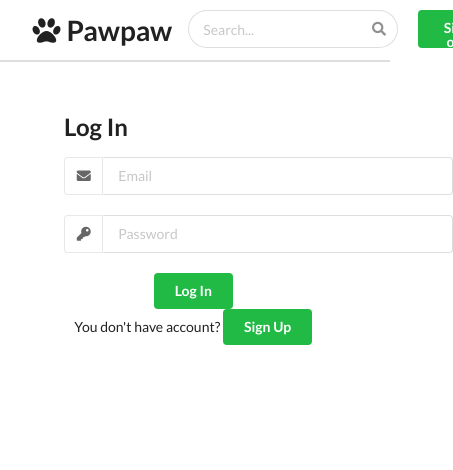
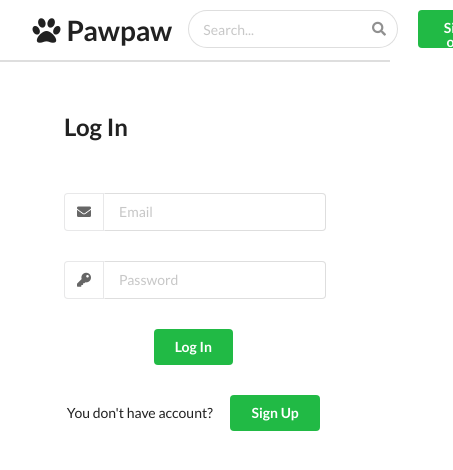
Before and after one commit to arisa-hirata/react-aws-graphql, a React (Create React App) app: page /login in a window 390 px wide. Shown: the top 470 px of the page, 453 px wide, since content can reach past the window. Built offline with nearby package versions, Linux system fonts and the light colour scheme.

Commit message:
make it responsive

```diff
--- a/src/components/App.css
+++ b/src/components/App.css
@@ -1,3 +1,9 @@
+/* breakpoints */
+/* below 768px
+   768px - 991px
+   992px - 1200px
+   above 1200px */
+
 header {
   border-bottom: 2px solid rgba(34, 36, 38, 0.15);
   position: fixed;
@@ -48,6 +54,20 @@ main {
   min-height: calc(100vh - 62px);
   padding: 2em 6em;
 }
+@media only screen and (max-width: 767px) {
+  main {
+    width: 100%;
+    border-left: none;
+  }
+  .sidebar {
+    display: none;
+  }
+}
+@media only screen and (max-width: 991px) {
+  main {
+    padding: 20px;
+  }
+}
 
 /* Parts */
 /* Topic */
@@ -87,6 +107,10 @@ main {
 .topic-box-content ul {
   padding: 0;
 }
+.topic-box-content .name {
+  font-weight: bold;
+  margin-left: 15px;
+}
 
 /* Pages */
 /* One column */
@@ -96,6 +120,9 @@ main {
 }
 .two-column {
   padding-top: 62px;
+}
+.one-column h2 {
+  margin-bottom: 50px;
 }
 /* main */
 .create-button {
@@ -114,6 +141,9 @@ main {
   text-align: center;
 }
 /* Topic page */
+.topic {
+  margin-top: 30px;
+}
 .topic-box {
   border: 1px solid rgba(34, 36, 38, 0.1);
   margin-bottom: 30px;
@@ -151,9 +181,49 @@ main {
   margin: 0 auto;
   display: block;
 }
-/* Sign Up */
-.ui.labeled.input {
+/* Topic List page */
+.topic-list {
+  margin-top: -30px;
+}
+.topic-list h2 {
   margin-bottom: 20px;
+}
+/* Log In */
+.log-in .to-signup {
+  margin-top: 30px;
+}
+.log-in .to-signup button {
+  margin-left: 15px;
+}
+/* form */
+button.center {
+  display: block !important;
+  margin: 0 auto !important;
+}
+.input-form {
+  text-align: center;
+  max-width: 400px;
+  margin: 0 auto;
+}
+.input-form
+  .ui.labeled.input:not([class*='corner labeled'])
+  .label:first-child {
+  width: 40px;
+}
+.input-form .ui.labeled.input {
+  margin-bottom: 30px;
+  width: 100%;
+}
+.login .input-form .ui.labeled.input {
+  margin-bottom: 150px;
+}
+.input-form .ui.input > input {
+  max-width: calc(100% - 40px) !important;
+  width: calc(100% - 40px) !important;
+}
+.ui.form textarea,
+.ui.form input {
+  border-radius: 0 !important;
 }
 .ui.labeled.input .ui.label {
   background-color: #fff;
@@ -162,14 +232,6 @@ main {
 .ui.labeled.input .ui.label > .icon {
   margin: 0;
 }
-/* Sign up & Login */
-.input-form {
-  text-align: center;
-}
-.input-form .ui.input > input {
-  max-width: 350px !important;
-  width: 350px;
-}
 .ui.form.textarea label {
   border-radius: 0;
   border: 1px solid rgba(34, 36, 38, 0.1);
@@ -177,11 +239,3 @@ main {
   margin-bottom: 0;
   padding: 10px;
 }
-.ui.form textarea,
-.ui.form input {
-  border-radius: 0 !important;
-}
-button.center {
-  display: block !important;
-  margin: 0 auto !important;
-}
--- a/src/components/LogIn.js
+++ b/src/components/LogIn.js
@@ -4,7 +4,7 @@ import OneColumn from './OneColumn';
 const LogIn = () => {
   return (
     <OneColumn title='Log In'>
-      <div className='input-form'>
+      <div className='log-in input-form'>
         <div className='ui labeled input'>
           <label htmlFor='email' className='ui label'>
             <i className='mail icon' />
@@ -20,7 +20,7 @@ const LogIn = () => {
         </div>
         <br />
         <button className='positive ui button'>Log In</button>
-        <div>
+        <div className='to-signup'>
           You don't have account?{' '}
           <button className='positive ui button'>Sign Up</button>
         </div>
--- a/src/components/TopicList.js
+++ b/src/components/TopicList.js
@@ -4,7 +4,7 @@ import TopicContainerWithComment from './TopicContainerWithComment';
 
 const TopicList = ({ title, topics }) => {
   return (
-    <React.Fragment>
+    <div className='topic-list'>
       <h2>{title}</h2>
       <TopicContainerWithComment
         numberOfComent={5}
@@ -36,7 +36,7 @@ const TopicList = ({ title, topics }) => {
           />
         }
       />
-    </React.Fragment>
+    </div>
   );
 };
 
```
